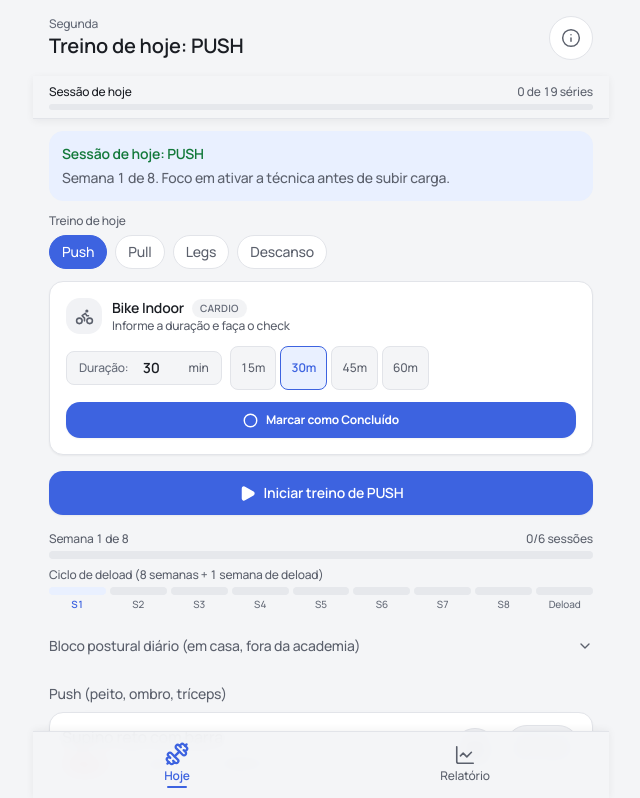
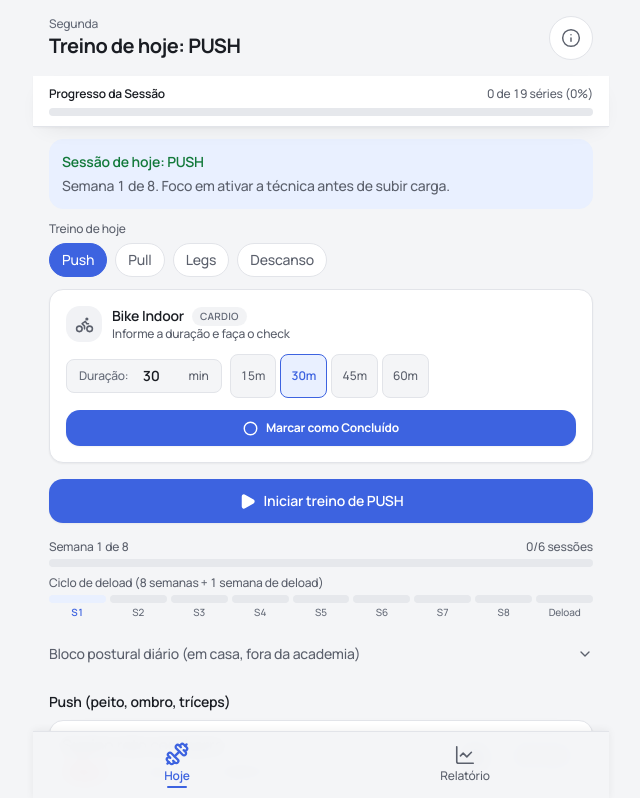
Before and after one commit to brunofreitasbm-web/BioFIT, a Next.js app in the folder apps/treino/: page / in a window 1280 px wide. Shown: the top 798 px of the page, without its empty margins (319-959 px from the left). Built offline with nearby package versions, Linux system fonts and the light colour scheme.

Commit message:
feat: add main workout dashboard page and update dependencies

```diff
--- a/apps/treino/app/page.tsx
+++ b/apps/treino/app/page.tsx
@@ -1,6 +1,6 @@
 "use client";
 
-import { useEffect, useState } from "react";
+import { useCallback, useEffect, useState } from "react";
 import { getDataInicio, getSessaoEscolhida, setSessaoEscolhida } from "@/lib/storage";
 import { getStatusPrograma, sessaoDoDia, toISODate, SESSAO_LABEL, type StatusPrograma } from "@/lib/program";
 import { POSTURAL } from "@/lib/exercicios";
@@ -16,7 +16,7 @@ import { BikeIndoorCard } from "@/components/BikeIndoorCard";
 import { ProgressoBloco } from "@/components/ProgressoBloco";
 import { ProgressoCiclo } from "@/components/ProgressoCiclo";
 import type { EscolhaDoDia } from "@/lib/tipos";
-import { AlertTriangle, ChevronDown, ChevronUp } from "lucide-react";
+import { AlertTriangle, ChevronDown, ChevronUp, Coffee, CheckCircle2 } from "lucide-react";
 
 
 const DIAS_SEMANA_LABEL = ["Domingo", "Segunda", "Terça", "Quarta", "Quinta", "Sexta", "Sábado"];
@@ -50,7 +50,6 @@ export default function HojePage() {
 
   // Fluxo guiado: mantém só um exercício da sessão principal aberto por vez. Ao completar
   // todas as séries do exercício aberto, avança sozinho para o próximo pendente da lista.
-  // Precisa vir antes de qualquer `return` condicional para não violar a ordem dos hooks.
   useEffect(() => {
     if (exercicios.length === 0) {
       setExercicioAbertoId(null);
@@ -71,9 +70,31 @@ export default function HojePage() {
     // eslint-disable-next-line react-hooks/exhaustive-deps
   }, [sessaoEfetiva, progressoPorExercicio]);
 
+  const handleToggleExercicio = useCallback((id: string) => {
+    setExercicioAbertoId((atual) => (atual === id ? null : id));
+  }, []);
+
+  const handleTogglePostural = useCallback((id: string) => {
+    setPosturalAbertoId((atual) => (atual === id ? null : id));
+  }, []);
+
+  function escolher(valor: EscolhaDoDia) {
+    setSessaoEscolhida(hojeISO, valor);
+    setEscolha(valor);
+  }
+
+  const handleProgresso = useCallback((exercicioId: string, feitas: number, total: number) => {
+    setProgressoPorExercicio((prev) => {
+      const atual = prev[exercicioId];
+      if (atual && atual.feitas === feitas && atual.total === total) return prev;
+      return { ...prev, [exercicioId]: { feitas, total } };
+    });
+  }, []);
+
   if (!pronto) {
     return (
-      <div className="p-4" aria-hidden="true">
+      <div className="p-4" aria-busy="true" aria-live="polite">
+        <span className="sr-only">Carregando dados do treino do dia...</span>
         <div className="mb-4 animate-pulse space-y-2">
           <div className="h-3 w-20 rounded bg-base-600" />
           <div className="h-6 w-48 rounded bg-base-600" />
@@ -87,19 +108,6 @@ export default function HojePage() {
     );
   }
 
-  function escolher(valor: EscolhaDoDia) {
-    setSessaoEscolhida(hojeISO, valor);
-    setEscolha(valor);
-  }
-
-  function handleProgresso(exercicioId: string, feitas: number, total: number) {
-    setProgressoPorExercicio((prev) => {
-      const atual = prev[exercicioId];
-      if (atual && atual.feitas === feitas && atual.total === total) return prev;
-      return { ...prev, [exercicioId]: { feitas, total } };
-    });
-  }
-
   const progressoSessao = exercicios.reduce(
     (acc, ex) => {
       const p = progressoPorExercicio[ex.id];
@@ -110,29 +118,42 @@ export default function HojePage() {
     { feitas: 0, total: 0 },
   );
   const progressoSessaoPct = progressoSessao.total > 0 ? Math.min(100, (progressoSessao.feitas / progressoSessao.total) * 100) : 0;
+  const treinoConcluido = progressoSessao.total > 0 && progressoSessao.feitas >= progressoSessao.total;
 
   return (
     <div className="p-4">
       <header className="mb-4 flex items-center justify-between">
         <div>
-          <p className="text-xs text-ink-faint">{DIAS_SEMANA_LABEL[hoje.getDay()]}</p>
-          <h1 className="text-xl font-semibold">
-            {sessaoEfetiva ? `Treino de hoje: ${sessaoEfetiva}` : "Hoje é descanso"}
+          <p className="text-xs font-medium text-ink-faint">{DIAS_SEMANA_LABEL[hoje.getDay()]}</p>
+          <h1 className="text-xl font-bold tracking-tight text-ink">
+            {sessaoEfetiva ? `Treino de hoje: ${sessaoEfetiva}` : "Hoje é dia de descanso"}
           </h1>
         </div>
         <GuiaModal dataInicio={dataInicio} onDataInicioChange={setDataInicioState} />
       </header>
 
       {sessaoEfetiva && exercicios.length > 0 && (
-        <div className="sticky top-0 z-10 -mx-4 mb-3 border-b border-line bg-base-900/95 px-4 py-2 shadow-[0_2px_8px_rgba(20,22,26,0.06)] backdrop-blur">
-          <div className="mb-1 flex items-center justify-between text-xs">
-            <span className="font-medium text-ink">Sessão de hoje</span>
-            <span className="text-ink-muted">
-              {progressoSessao.feitas} de {progressoSessao.total} séries
+        <div className="sticky top-0 z-10 -mx-4 mb-3 border-b border-line bg-base-800/95 px-4 py-2.5 shadow-panel backdrop-blur transition-all">
+          <div className="mb-1.5 flex items-center justify-between text-xs">
+            <span className="flex items-center gap-1.5 font-semibold text-ink">
+              {treinoConcluido ? (
+                <>
+                  <CheckCircle2 size={15} className="text-accent" />
+                  <span>Treino Concluído!</span>
+                </>
+              ) : (
+                <span>Progresso da Sessão</span>
+              )}
+            </span>
+            <span className="font-medium text-ink-muted">
+              {progressoSessao.feitas} de {progressoSessao.total} séries ({Math.round(progressoSessaoPct)}%)
             </span>
           </div>
-          <div className="h-1.5 w-full overflow-hidden rounded-full bg-base-600">
-            <div className="h-full rounded-full bg-accent transition-[width]" style={{ width: `${progressoSessaoPct}%` }} />
+          <div className="h-2 w-full overflow-hidden rounded-full bg-base-600">
+            <div
+              className="h-full rounded-full bg-accent transition-all duration-300 ease-out"
+              style={{ width: `${progressoSessaoPct}%` }}
+            />
           </div>
         </div>
       )}
@@ -145,6 +166,18 @@ export default function HojePage() {
       )}
 
       <SeletorSessao hojeISO={hojeISO} sessaoSugerida={sessaoSugerida} valorAtual={escolha} onEscolher={escolher} />
+
+      {!sessaoEfetiva && (
+        <div className="mb-4 flex flex-col items-center justify-center rounded-xl border border-line bg-base-800 p-5 text-center shadow-panel">
+          <div className="mb-2 flex h-12 w-12 items-center justify-center rounded-full bg-brand-soft text-brand">
+            <Coffee size={24} strokeWidth={2} />
+          </div>
+          <h2 className="text-base font-semibold text-ink">Recuperação Muscular Ativa</h2>
+          <p className="mt-1 text-xs text-ink-muted">
+            O descanso planejado é fundamental para a hipertrofia e reconstrução tecidual. Mantenha a hidratação e priorize boas horas de sono!
+          </p>
+        </div>
+      )}
 
       <BikeIndoorCard hojeISO={hojeISO} />
 
@@ -172,7 +205,8 @@ export default function HojePage() {
               type="button"
               onClick={() => setPostural((v) => !v)}
               aria-expanded={postural}
-              className="mb-2 flex min-h-11 w-full items-center justify-between text-sm font-medium text-ink-muted"
+              aria-controls="bloco-postural-container"
+              className="mb-2 flex min-h-11 w-full items-center justify-between text-sm font-medium text-ink-muted focus-visible:outline-none"
             >
               <span>Bloco postural diário (em casa, fora da academia)</span>
               {postural ? (
@@ -182,14 +216,14 @@ export default function HojePage() {
               )}
             </button>
             {postural && (
-              <div className="space-y-2">
+              <div id="bloco-postural-container" className="space-y-2">
                 {POSTURAL.map((ex) => (
                   <ExercicioPosturalCard
                     key={ex.id}
                     exercicio={ex}
                     data={hojeISO}
                     expandido={posturalAbertoId === ex.id}
-                    onToggleExpandido={() => setPosturalAbertoId((atual) => (atual === ex.id ? null : ex.id))}
+                    onToggleExpandido={() => handleTogglePostural(ex.id)}
                   />
                 ))}
               </div>
@@ -197,7 +231,7 @@ export default function HojePage() {
           </section>
 
           <section className="mb-4">
-            <h2 className="mb-2 text-sm font-medium text-ink-muted">{SESSAO_LABEL[sessaoEfetiva]}</h2>
+            <h2 className="mb-2 text-sm font-semibold text-ink">{SESSAO_LABEL[sessaoEfetiva]}</h2>
             <div className="space-y-2">
               {exercicios.map((ex) => (
                 <ExercicioCard
@@ -205,7 +239,7 @@ export default function HojePage() {
                   exercicio={ex}
                   data={hojeISO}
                   expandido={exercicioAbertoId === ex.id}
-                  onToggleExpandido={() => setExercicioAbertoId((atual) => (atual === ex.id ? null : ex.id))}
+                  onToggleExpandido={() => handleToggleExercicio(ex.id)}
                   onProgresso={handleProgresso}
                 />
               ))}
@@ -215,8 +249,8 @@ export default function HojePage() {
       )}
 
       {insightAmanha && (
-        <div className="mt-2 rounded-xl border border-line bg-base-800 p-3">
-          <p className="text-sm font-semibold">{insightAmanha.titulo}</p>
+        <div className="mt-2 rounded-xl border border-line bg-base-800 p-3 shadow-panel">
+          <p className="text-sm font-semibold text-ink">{insightAmanha.titulo}</p>
           <p className="mt-1 text-sm text-ink-muted">{insightAmanha.mensagem}</p>
         </div>
       )}
```
Also changed, not shown: 1 other file (tests, documents, lock files or other folders).
